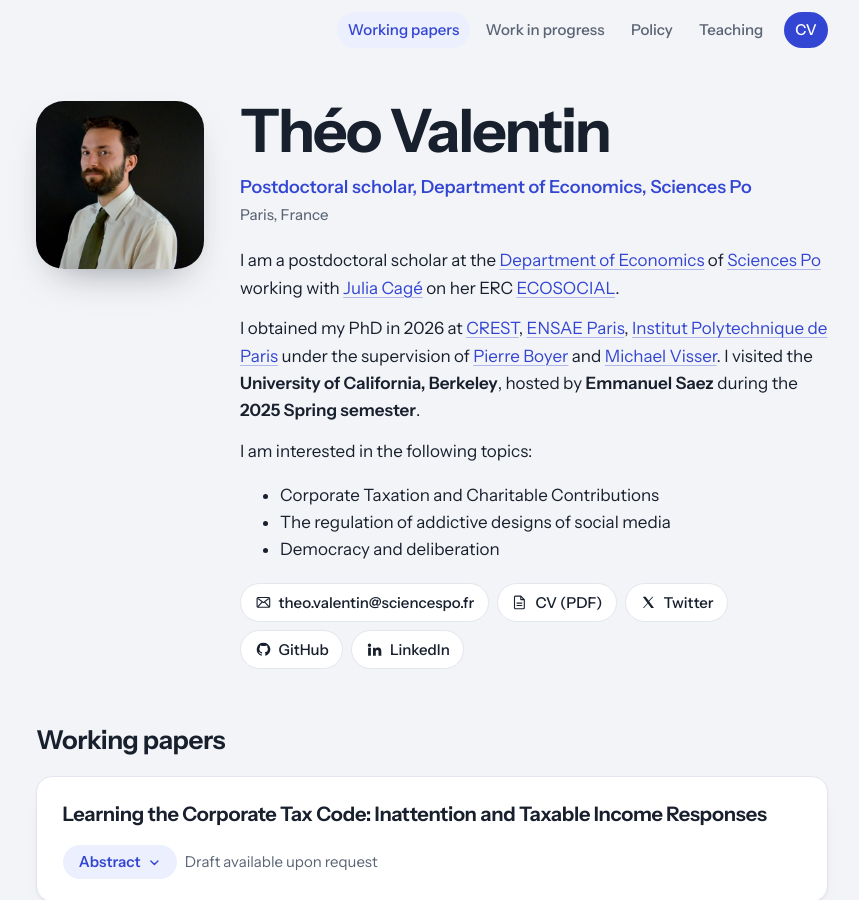
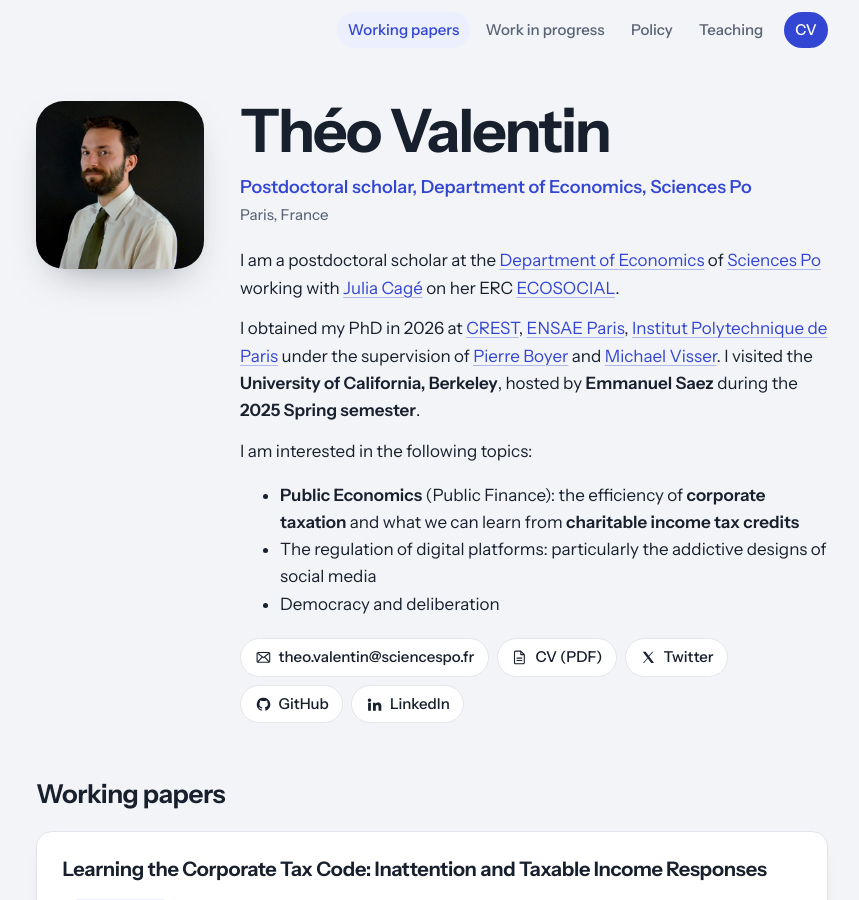
Before and after one commit to ValentinTheo/valentintheo.github.io, a Jekyll site: the page built from index.md, in a window 1280 px wide and 900 px high. Shown: the whole window, without its empty margins (208-1067 px from the left). Built offline with Jekyll 4.4.1, drawn with Linux system fonts in a browser that asks for light colours.

Commit message:
Update interests in index.md
Refine interests section for clarity and emphasis.

```diff
--- a/index.md
+++ b/index.md
@@ -8,6 +8,6 @@
 I obtained my PhD in 2026 at [CREST](https://crest.science/), [ENSAE Paris](https://www.ensae.fr/en/), [Institut Polytechnique de Paris](https://www.ip-paris.fr/en) under the supervision of [Pierre Boyer](https://pierrecboyer.com/) and [Michael Visser](https://faculty.crest.fr/mvisser/). I visited the **University of California, Berkeley**, hosted by **Emmanuel Saez** during the **2025 Spring semester**.
 
 I am interested in the following topics:
-- Corporate Taxation and Charitable Contributions
-- The regulation of addictive designs of social media
+- **Public Economics** (Public Finance): the efficiency of **corporate taxation** and what we can learn from  **charitable income tax credits**
+- The regulation of digital platforms: particularly the addictive designs of social media
 - Democracy and deliberation
```
